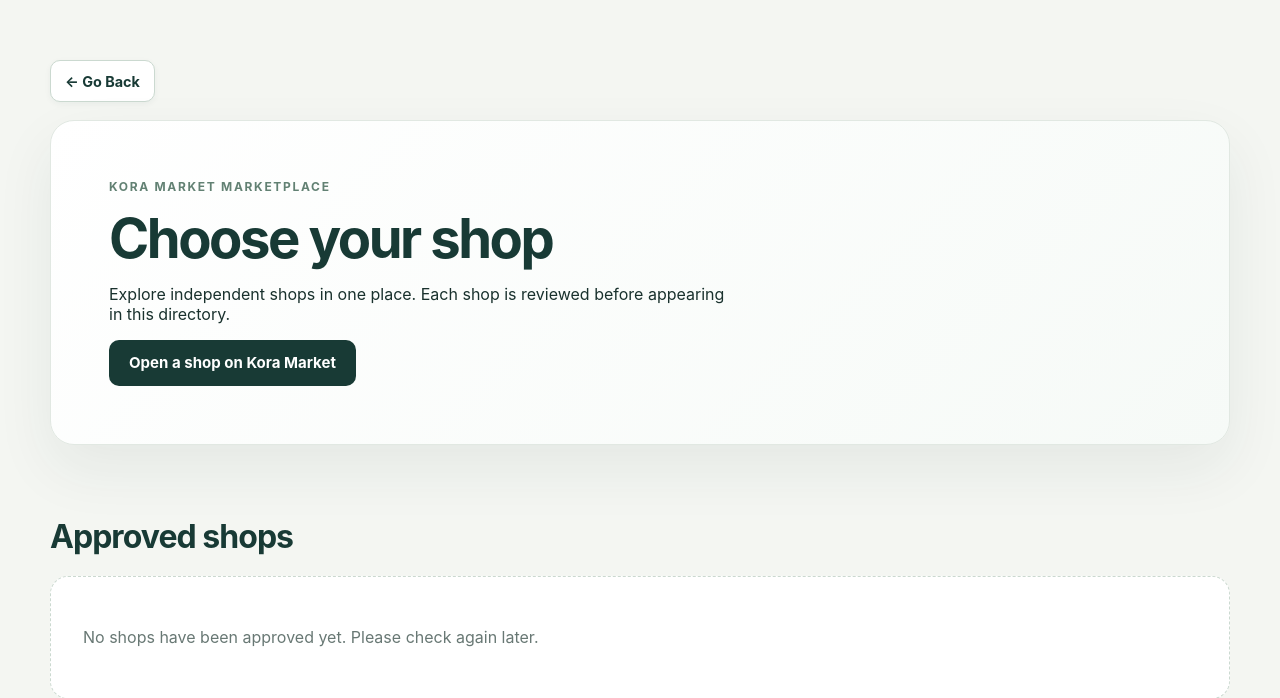
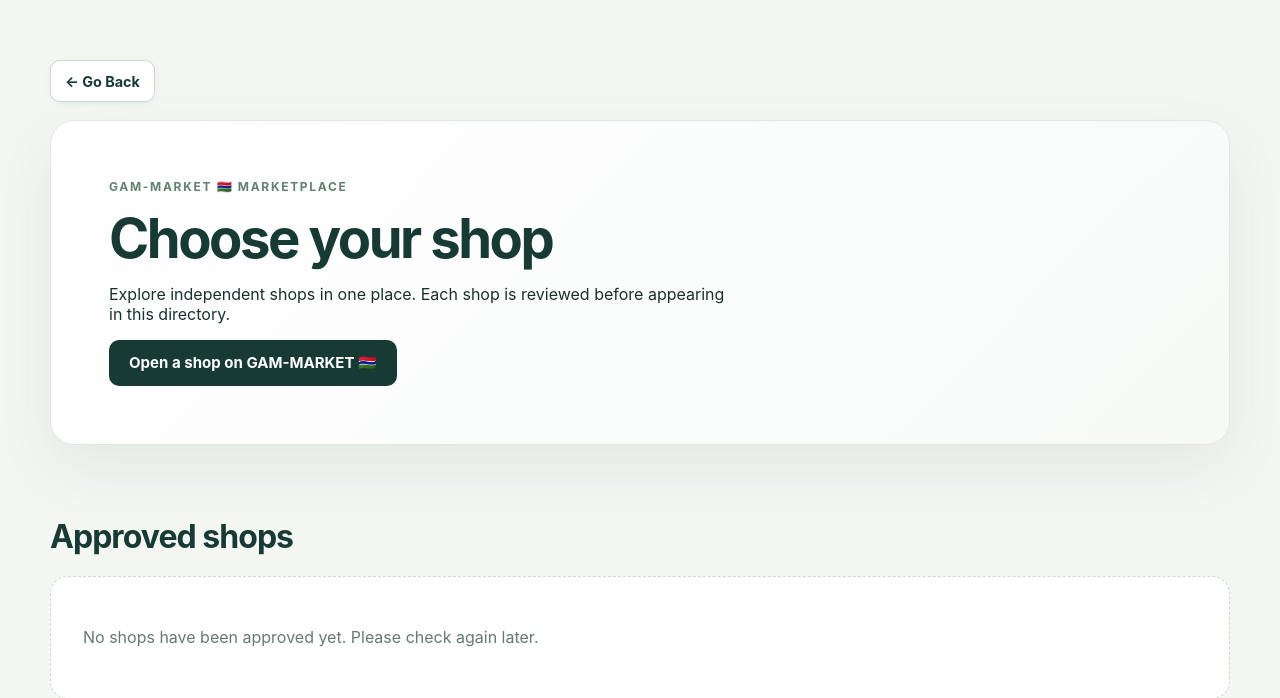
Before and after one commit to mustaphtouray7-svg/kora-market, a Flask app: page /shops in a window 1280 px wide. Shown: the part 76-774 px from the top of the page. Run offline with Flask 3, Linux system fonts and the light colour scheme; data that the repository does not hold is empty; parts of the project's set-up code (start-up, migrations or seed data) failed here and were passed over.

Commit message:
Rebrand marketplace to GAM-MARKET 🇬🇲

```diff
--- a/store/templates/marketplace/shops.html
+++ b/store/templates/marketplace/shops.html
@@ -1,12 +1,12 @@
 {% extends "base.html" %}
-{% block title %}Shops | Kora Market{% endblock %}
+{% block title %}Shops | GAM-MARKET 🇬🇲{% endblock %}
 {% block content %}
 <section class="welcome hero">
   <div class="hero-copy">
-    <p class="eyebrow">Kora Market marketplace</p>
+    <p class="eyebrow">GAM-MARKET 🇬🇲 marketplace</p>
     <h1>Choose your shop</h1>
     <p>Explore independent shops in one place. Each shop is reviewed before appearing in this directory.</p>
-    <a class="button" href="{{ url_for('marketplace.seller_register') }}">Open a shop on Kora Market</a>
+    <a class="button" href="{{ url_for('marketplace.seller_register') }}">Open a shop on GAM-MARKET 🇬🇲</a>
   </div>
 </section>
 <section class="home-shop-section">
```
